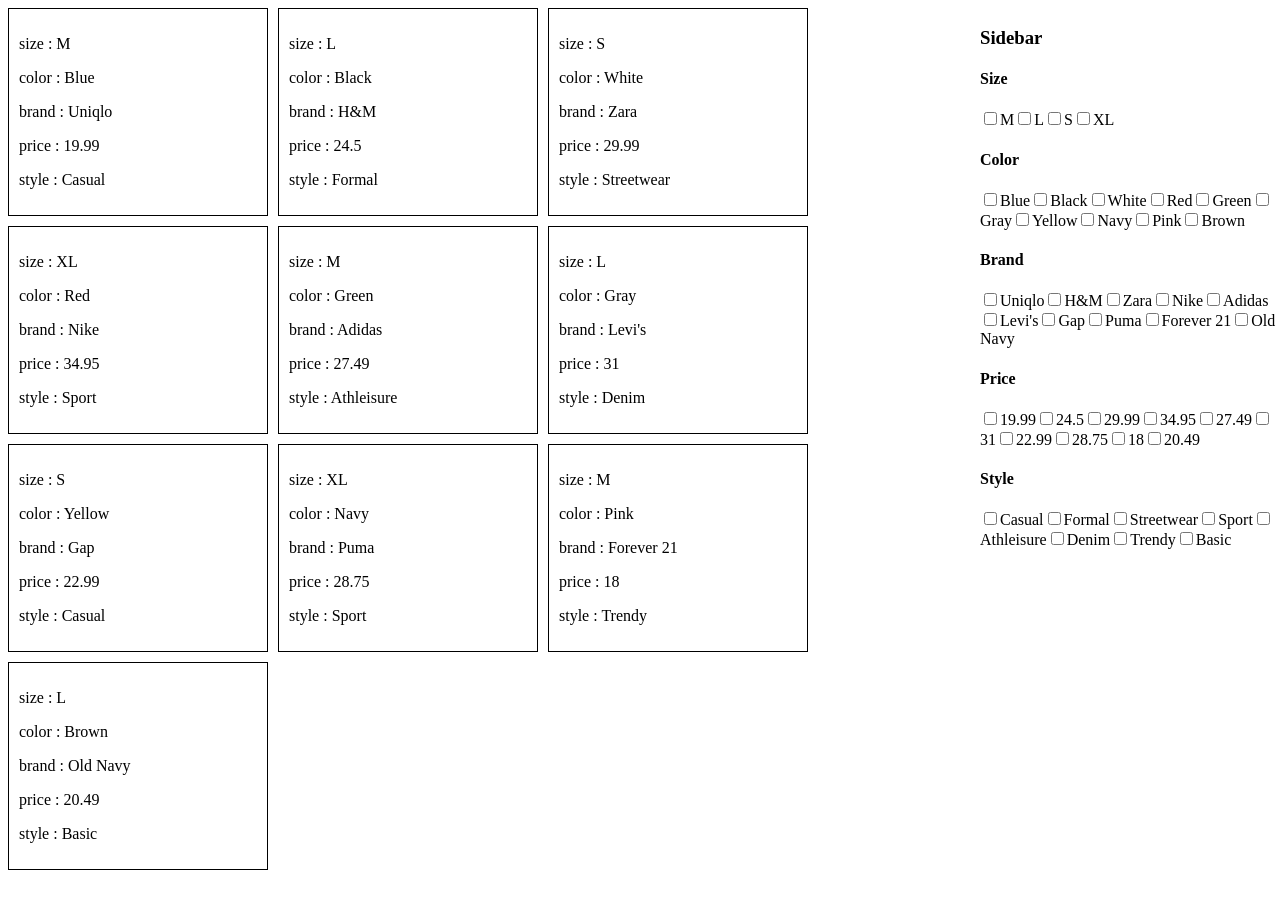
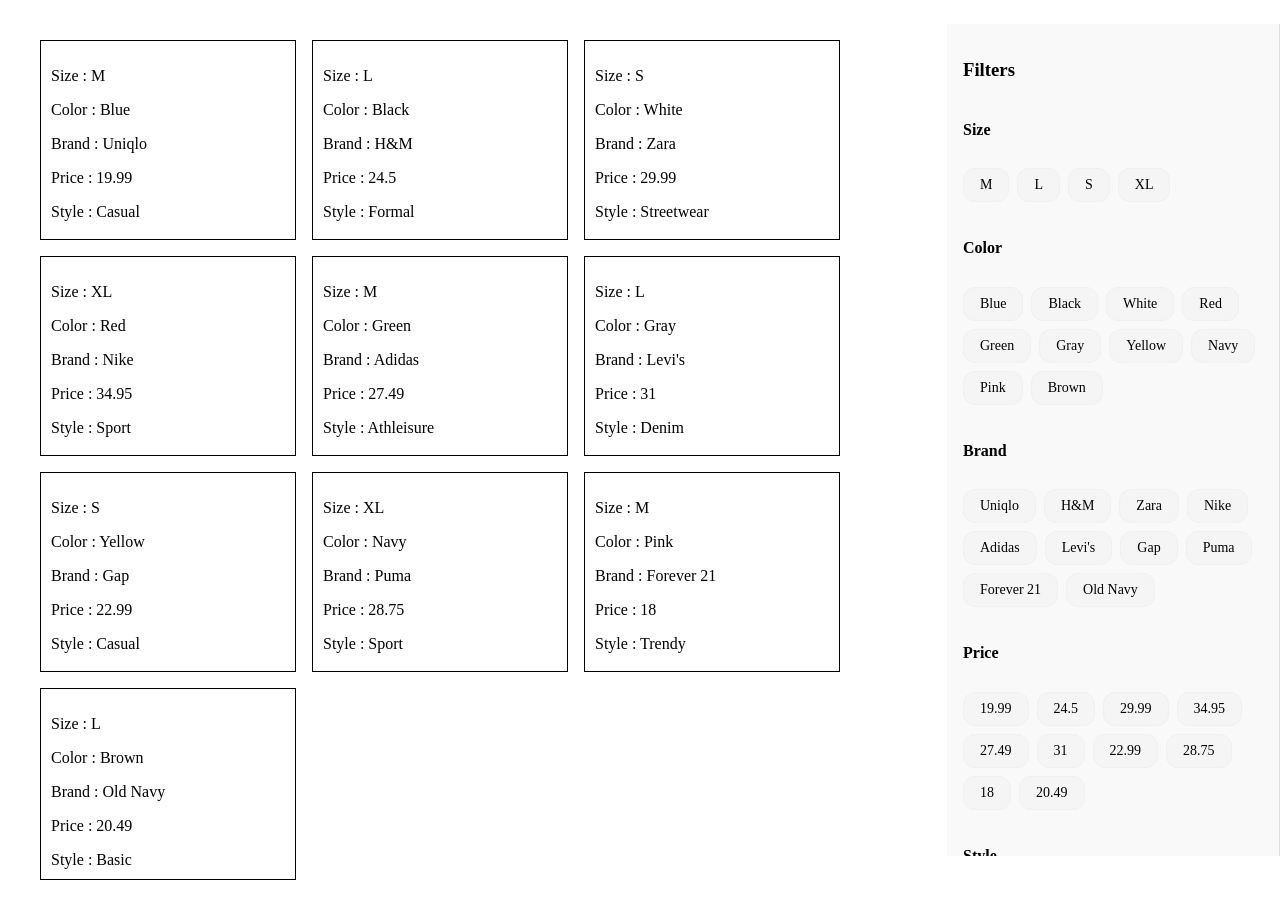
Before and after one commit to CarlosBor/itemSorter, a React (Vite) app: page / in a window 1280 px wide. Before the commit the page ends 878 px from the top, so only its background shows below. Built offline with nearby package versions, Linux system fonts and the light colour scheme.

Commit message:
Apply initial stylings

```diff
--- a/src/App.tsx
+++ b/src/App.tsx
@@ -1,4 +1,5 @@
 import ItemSorter from './components/ItemSorter';
+import "./styles.css";
 
 function App() {
     const mockData = [
@@ -13,6 +14,49 @@
     { "size": "M", "color": "Pink", "brand": "Forever 21", "price": 18.00, "style": "Trendy" },
     { "size": "L", "color": "Brown", "brand": "Old Navy", "price": 20.49, "style": "Basic" }
   ]
+
+  const mockPlants = [
+    { species: "Fiddle Leaf Fig", height: 150, indoor: true, price: 49.99, careLevel: "Moderate" },
+    { species: "Snake Plant", height: 80, indoor: true, price: 24.99, careLevel: "Low" },
+    { species: "Monstera", height: 120, indoor: true, price: 59.99, careLevel: "Easy" },
+    { species: "Peace Lily", height: 90, indoor: true, price: 29.99, careLevel: "Moderate" },
+    { species: "Spider Plant", height: 40, indoor: true, price: 14.99, careLevel: "Low" },
+    { species: "Aloe Vera", height: 50, indoor: true, price: 19.99, careLevel: "Easy" },
+    { species: "Cactus", height: 30, indoor: false, price: 12.99, careLevel: "Low" },
+    { species: "Bamboo Palm", height: 180, indoor: true, price: 69.99, careLevel: "Moderate" },
+    { species: "Rubber Plant", height: 160, indoor: true, price: 39.99, careLevel: "Moderate" },
+    { species: "ZZ Plant", height: 100, indoor: true, price: 34.99, careLevel: "Low" },
+    { species: "Golden Pothos", height: 60, indoor: true, price: 15.99, careLevel: "Easy" }
+  ];
+
+  const mockPhones = [
+    { model: "iPhone 14", brand: "Apple", storage: 256, price: 999.99, OS: "iOS" },
+    { model: "Galaxy S23", brand: "Samsung", storage: 512, price: 899.99, OS: "Android" },
+    { model: "Pixel 8", brand: "Google", storage: 128, price: 799.99, OS: "Android" },
+    { model: "Xperia 5", brand: "Sony", storage: 256, price: 849.99, OS: "Android" },
+    { model: "OnePlus 11", brand: "OnePlus", storage: 512, price: 729.99, OS: "Android" },
+    { model: "Moto Edge 40", brand: "Motorola", storage: 128, price: 599.99, OS: "Android" },
+    { model: "Nothing Phone 2", brand: "Nothing", storage: 256, price: 649.99, OS: "Android" },
+    { model: "Galaxy Z Flip 5", brand: "Samsung", storage: 256, price: 1049.99, OS: "Android" },
+    { model: "iPhone SE 3", brand: "Apple", storage: 64, price: 429.99, OS: "iOS" },
+    { model: "Pixel Fold", brand: "Google", storage: 512, price: 1799.99, OS: "Android" },
+    { model: "Asus ROG Phone 7", brand: "Asus", storage: 1024, price: 1299.99, OS: "Android" }
+  ];
+
+  const mockSongs = [
+    { title: "Blinding Lights", artist: "The Weeknd", duration: 200, genre: "Pop", releaseYear: 2019 },
+    { title: "Shape of You", artist: "Ed Sheeran", duration: 233, genre: "Pop", releaseYear: 2017 },
+    { title: "Bad Guy", artist: "Billie Eilish", duration: 194, genre: "Electropop", releaseYear: 2019 },
+    { title: "Old Town Road", artist: "Lil Nas X", duration: 157, genre: "Country Rap", releaseYear: 2019 },
+    { title: "Levitating", artist: "Dua Lipa", duration: 203, genre: "Disco Pop", releaseYear: 2020 },
+    { title: "Watermelon Sugar", artist: "Harry Styles", duration: 174, genre: "Pop Rock", releaseYear: 2019 },
+    { title: "Circles", artist: "Post Malone", duration: 215, genre: "Pop Rock", releaseYear: 2019 },
+    { title: "Dance Monkey", artist: "Tones and I", duration: 210, genre: "Electropop", releaseYear: 2019 },
+    { title: "Rolling in the Deep", artist: "Adele", duration: 228, genre: "Soul", releaseYear: 2010 },
+    { title: "Uptown Funk", artist: "Mark Ronson ft. Bruno Mars", duration: 269, genre: "Funk Pop", releaseYear: 2014 },
+    { title: "Stay", artist: "The Kid LAROI, Justin Bieber", duration: 141, genre: "Pop", releaseYear: 2021 }
+  ];
+
   const orderFunction = (a:string, b:string) =>{
     const sizeOrder = ["XS", "S", "M", "L", "XL"];
     if(sizeOrder.indexOf(a) < sizeOrder.indexOf(b)){
@@ -27,11 +71,19 @@
   return (
     <>
       <ItemSorter
-      items={mockData}
-      // rangeFields={["price"]}
-      // orderFields={{"size" : orderFunction}}
-      // explicitFields = {["size", "price", "brand"]}
-      // textSearch = {true}
+        items={mockData}
+        // rangeFields={["price"]}
+        // orderFields={{"size" : orderFunction}}
+        // explicitFields = {["size", "price", "brand"]}
+        // textSearch = {true}
+        className="sorter-custom-container"
+        sidebarClassName="sorter-custom-sidebar"
+        sectionClassName="sorter-custom-section"
+        inputClassName="sorter-custom-input"
+        gridClassName="sorter-custom-grid"
+        cardClassName="sorter-custom-card"
+        datapointClassName="sorter-custom-datapoint"
+        checkboxClassName="sorter-custom-checkbox"
       />
     </>
   )
--- a/src/components/ItemSorter.module.css
+++ b/src/components/ItemSorter.module.css
@@ -1,5 +1,22 @@
-.sidebar{
-    position:fixed;
-    right:0px;
-    width:300px;
-}
+.container {
+    display: flex;
+    gap: 16px;
+    border-radius: 8px;
+    padding: 16px;
+  }
+
+  .sidebar {
+    background-color: #f9f9f9;
+    padding: 16px;
+    border-right: 1px solid #ddd;
+    width: 250px;
+  }
+
+  .section {
+    margin-bottom: 16px;
+  }
+
+  .searchInput {
+    width: 100%;
+    margin-bottom: 16px;
+  }
--- a/src/components/ItemSorter.tsx
+++ b/src/components/ItemSorter.tsx
@@ -2,8 +2,8 @@
 import ItemSorterGrid from './ItemSorterGrid';
 import { useReducer } from 'react';
 import capitalizeFirstLetter from '../utils/capitalizeFirst';
-import style from './ItemSorter.module.css';
 import { Range } from "react-range";
+import styles from './ItemSorter.module.css';
 
 const initialState: FilterState = {};
 
@@ -12,12 +12,21 @@
 }
 
 type ItemList = Record<string, any>[];
+
 interface ItemSorterProps {
   items: ItemList;
   rangeFields?: string[];
   orderFields?: Record<string, Function>;
   explicitFields?: string[];
   textSearch?: boolean;
+  className?: string;
+  sidebarClassName?: string;
+  sectionClassName?: string;
+  inputClassName?: string;
+  gridClassName?: string;
+  cardClassName?: string;
+  datapointClassName?: string;
+  checkboxClassName?: string;
 }
 
 type Action =
@@ -68,51 +77,63 @@
   }
 }
 
-
 const ItemSorter: React.FC<ItemSorterProps> =
 ({ items,
    rangeFields = [],
    orderFields = [],
    explicitFields = null,
-   textSearch=false}) => {
+   textSearch = false,
+   className = "",
+   sidebarClassName = "",
+   sectionClassName = "",
+   inputClassName = "",
+   gridClassName = "",
+   cardClassName = "",
+   datapointClassName = "",
+   checkboxClassName = ""
+}) => {
   const [state, dispatch] = useReducer(reducer, initialState);
 
   if(explicitFields != null){
     items = items.map((item) => {
         Object.keys(item).forEach((key)=>{
-          if(explicitFields.indexOf(key)==-1){
+          if(explicitFields.indexOf(key) == -1){
             delete item[key];
           }
         })
       return item;
-    })
+    });
   }
 
-  const handleCheckboxChange = (field:string) => (e: React.ChangeEvent<HTMLInputElement>) => {
+  const handleCheckboxChange = (field: string) => (e: React.ChangeEvent<HTMLInputElement>) => {
     dispatch({
       type: 'SET_FIELD',
-      property: field, //Such as size
-      value: e.target.checked, //True or false
-      itemValue: e.target.value, //XS, S, M, L, XL
+      property: field,
+      value: e.target.checked,
+      itemValue: e.target.value,
     });
   };
 
   const handleSearchChange = (e: React.ChangeEvent<HTMLInputElement>) => {
     dispatch({
       type: 'SET_SEARCH',
-      query: e.target.value, //True or false
+      query: e.target.value,
     });
   };
 
   return (
-    <>
-      <div className={style.sidebar}>
-        <h3>Sidebar</h3>
-        {textSearch && <input onChange={handleSearchChange} placeholder="Search..."/>}
+    <div className={`${styles.container} ${className}`}>
+      <div className={`${styles.sidebar} ${sidebarClassName}`}>
+        <h3>Filters</h3>
+        {textSearch && (
+          <input
+            placeholder="Search..."
+            className={`${styles.searchInput} ${inputClassName}`}
+          />)}
         {Object.keys(items[0]).map((key, index) => {
           return (
-            <div key={`section-${index}`}>
-              <h4>{capitalizeFirstLetter(key)}</h4>
+            <div key={`section-${index}`} className={`${styles.section} ${sectionClassName}`}>
+             <h4>{capitalizeFirstLetter(key)}</h4>
               {(() => {
                 if (rangeFields.includes(key)) {
                   const minValue = Math.min(...items.map((item) => item[key]));
@@ -126,9 +147,9 @@
                       onChange={(values) => {
                         dispatch({
                           type: 'SET_FIELD',
-                          property: key, //Such as price
+                          property: key,
                           value: true,
-                          itemValue: values, //Array of min and max
+                          itemValue: values,
                         });
                       }}
                       renderTrack={({ props, children }) => (
@@ -147,7 +168,6 @@
                       renderThumb={({ props, value }) => (
                         <div
                           {...props}
-                          key={props.key}
                           style={{
                             ...props.style,
                             height: "42px",
@@ -168,8 +188,9 @@
                     items={items}
                     property={key}
                     onCheckboxChange={handleCheckboxChange(key)}
-                    // @ts-ignore
+                    //@ts-ignore
                     sortFunction={orderFields[key] || null}
+                    checkboxClassName={checkboxClassName}
                   />
                 );
               })()}
@@ -180,9 +201,12 @@
       <ItemSorterGrid
         items={items}
         filter={state}
+        gridClassName={gridClassName}
+        cardClassName={cardClassName}
+        datapointClassName={datapointClassName}
       />
-    </>
+    </div>
   );
-}
+};
 
 export default ItemSorter;
--- a/src/components/ItemSorterGrid.module.css
+++ b/src/components/ItemSorterGrid.module.css
@@ -1,11 +1,25 @@
 .itemGrid{
     width:800px;
-    display:grid;
-    grid-template-columns:repeat(3,1fr);
-    gap:10px;
+    display: grid;
+    grid-template-columns: repeat(auto-fill, minmax(200px, 1fr));
+    grid-template-rows: repeat(auto-fill, minmax(200px, 1fr));
+    gap: 16px;
+    padding: 16px;
 }
 
 .itemCard{
     border:1px solid black;
     padding:10px;
 }
+
+.itemCard > * {
+    margin-bottom: 8px;
+}
+
+.itemCard > *:last-child {
+    margin-bottom: 0;
+}
+
+.itemCard:hover {
+    box-shadow: 0 4px 16px rgba(0,0,0,0.1);
+}
--- a/src/components/ItemSorterGrid.tsx
+++ b/src/components/ItemSorterGrid.tsx
@@ -1,10 +1,19 @@
 import style from './ItemSorterGrid.module.css';
-
+import capitalizeFirstLetter from '../utils/capitalizeFirst';
 interface ItemSorterGridProps {
   items: Record<string, any>[];
   filter: Record<string, any>;
+  gridClassName: string;
+  cardClassName: string;
+  datapointClassName: string;
 }
-const ItemSorterGrid: React.FC<ItemSorterGridProps> = ({ items, filter }) =>{
+const ItemSorterGrid: React.FC<ItemSorterGridProps> =
+ ({ items,
+   filter,
+   gridClassName="",
+   cardClassName="",
+   datapointClassName=""
+  }) => {
   let filteredItems = items.filter((item) => {
     return Object.keys(filter).every((key) => {
       if (key === "search") return true;
@@ -28,13 +37,13 @@
   }
 
     return (
-        <div className={style.itemGrid}>
+        <div className={`${style.itemGrid} ${gridClassName}`}>
           {filteredItems.map((item, index:number) => {
             const keys = Object.keys(item);
             return (
-              <div className={style.itemCard} key={`item-${index}`}>
+              <div className={`${style.itemCard} ${cardClassName}`} key={`item-${index}`}>
                 {keys.map((key) => (
-                  <p key={key}>{key} : {item[key]}</p>
+                  <p className={datapointClassName} key={key}> {capitalizeFirstLetter(key)} : {item[key]}</p>
                 ))}
               </div>
             );
--- a/src/components/SelectableProperties.tsx
+++ b/src/components/SelectableProperties.tsx
@@ -4,9 +4,15 @@
   property: string;
   onCheckboxChange: (e: React.ChangeEvent<HTMLInputElement>) => void;
   sortFunction?: (a: any, b: any) => number;
+  checkboxClassName: string;
 }
 
-const SelectableProperties:React.FC<SelectablePropertiesProps> = ({ items, property, onCheckboxChange, sortFunction }) => {
+const SelectableProperties:React.FC<SelectablePropertiesProps> =
+({ items,
+   property,
+   onCheckboxChange,
+   sortFunction,
+   checkboxClassName }) => {
   const propertiesArray = [...new Set(items.map((item) => item[property]))];
   if(sortFunction!=null){
     propertiesArray.sort(sortFunction);
@@ -15,14 +21,14 @@
   return (
     propertiesArray.map((value, index) => {
       return (
-        <label key={`label-${index}`}>
+        <label key={`label-${index}`} className={checkboxClassName}>
           <input
             type="checkbox"
             name={value}
             value={value}
             onChange={onCheckboxChange}
           />
-          {value}
+          <span>{value}</span>
         </label>
       );
     })
--- /dev/null
+++ b/src/styles.css
@@ -0,0 +1,61 @@
+.sorter-custom-sidebar{
+    max-height:100vh;
+    overflow:scroll;
+    width:300px;
+    position:fixed;
+    right:0px;
+}
+
+.sorter-custom-section{
+    display: flex;
+    flex-wrap: wrap;
+    gap: 8px;
+}
+
+.sorter-custom-section h4{
+    width:100%;
+}
+
+.sorter-custom-checkbox {
+    display: flex;
+    align-items: center;
+    background-color: #f5f5f5;
+    border-radius: 12px;
+    padding: 4px 8px;
+    cursor: pointer;
+    transition: background-color 0.2s, color 0.2s, border-color 0.2s;
+    border: 1px solid #f0f0f0;
+    font-size: 14px;
+    white-space: nowrap;
+  }
+
+  /* Hide the actual checkbox */
+  .sorter-custom-checkbox input {
+    position: absolute;
+    opacity: 0;
+    pointer-events: none;
+  }
+
+  /* Checked state */
+  .sorter-custom-checkbox input:checked + span {
+    background-color: #007aff;
+    color: white;
+    border-color: #007aff;
+  }
+
+  /* Default text styling */
+  .sorter-custom-checkbox span {
+    border-radius: 12px;
+    padding: 4px 8px;
+    transition: background-color 0.2s, color 0.2s;
+  }
+
+  /* Hover effect */
+  .sorter-custom-checkbox:hover {
+    background-color: #ebebeb;
+  }
+
+  /* Active effect */
+  .sorter-custom-checkbox input:checked + span:hover {
+    background-color: #005bb5;
+  }
```
Also changed, not shown: 1 other file (tests, documents, lock files or other folders).
